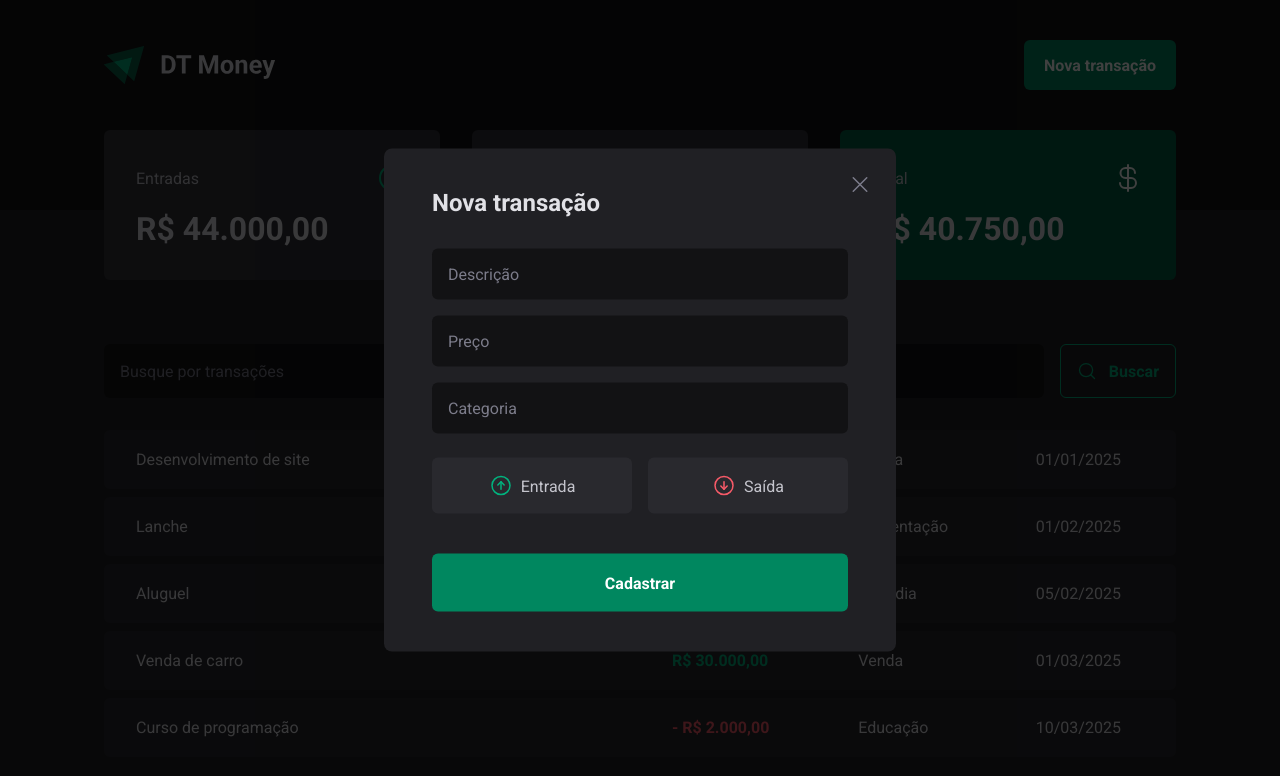
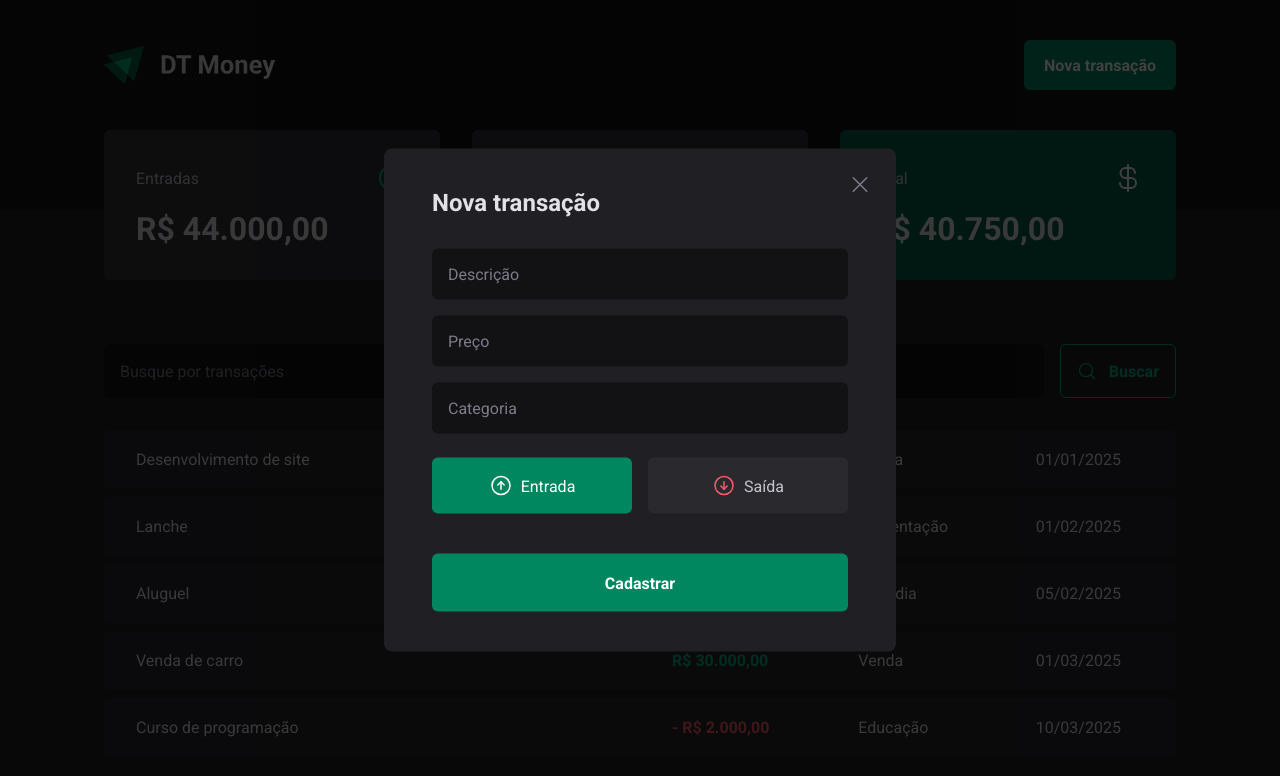
Before and after one commit to elenmagalhaes/dt-money-web, a React (Vite) app: page / in a window 1280 px wide. Both pictures are taken after a click on the button "Nova transação". Shown: the top 776 px of the page. Built offline with nearby package versions, Linux system fonts and the light colour scheme; data requests are answered from the project's data file.

Commit message:
feat: integrate Controller for transaction type selection in NewTransactionModal

```diff
--- a/src/components/NewTransactionModal/index.tsx
+++ b/src/components/NewTransactionModal/index.tsx
@@ -1,7 +1,7 @@
 import { zodResolver } from "@hookform/resolvers/zod";
 import * as Dialog from "@radix-ui/react-dialog";
 import { ArrowCircleDown, ArrowCircleUp, X } from "phosphor-react";
-import { useForm } from "react-hook-form";
+import { Controller, useForm } from "react-hook-form";
 import * as z from "zod";
 import { CloseButton, Content, Overlay, TransactionType, TransactionTypeButton } from "./styles";
 
@@ -9,18 +9,22 @@
 	description: z.string(),
 	price: z.number(),
 	category: z.string(),
-	// type: z.enum(["income", "outcome"]),
+	type: z.enum(["income", "outcome"]),
 });
 
 type NewTransactionFormInputs = z.infer<typeof newTransactionFormSchema>;
 
 const NewTransactionModal = () => {
 	const {
+		control,
 		register,
 		handleSubmit,
 		formState: { isSubmitting }
 	} = useForm<NewTransactionFormInputs>({
 		resolver: zodResolver(newTransactionFormSchema),
+		defaultValues: {
+			type: "income",
+		}
 	});
 
 	const handleCreateNewTransaction = async (data: NewTransactionFormInputs) => {
@@ -53,7 +57,14 @@
 						{...register("category")}
 					/>
 
-					<TransactionType>
+					<Controller
+						control={control}
+						name="type"
+						render={({ field }) => (
+							<TransactionType
+								onValueChange={field.onChange}
+								value={field.value}
+							>
 								<TransactionTypeButton variant="income" value="income">
 									<ArrowCircleUp size={24} />
 									Entrada
@@ -63,8 +74,11 @@
 									Saída
 								</TransactionTypeButton>
 							</TransactionType>
+						)}
+					/>
 					<button type="submit" disabled={isSubmitting}>
-						Cadastrar</button>
+						Cadastrar
+					</button>
 				</form>
 			</Content>
 		</Dialog.Portal>
```
Lines whose indentation alone changed are shown as unchanged.
